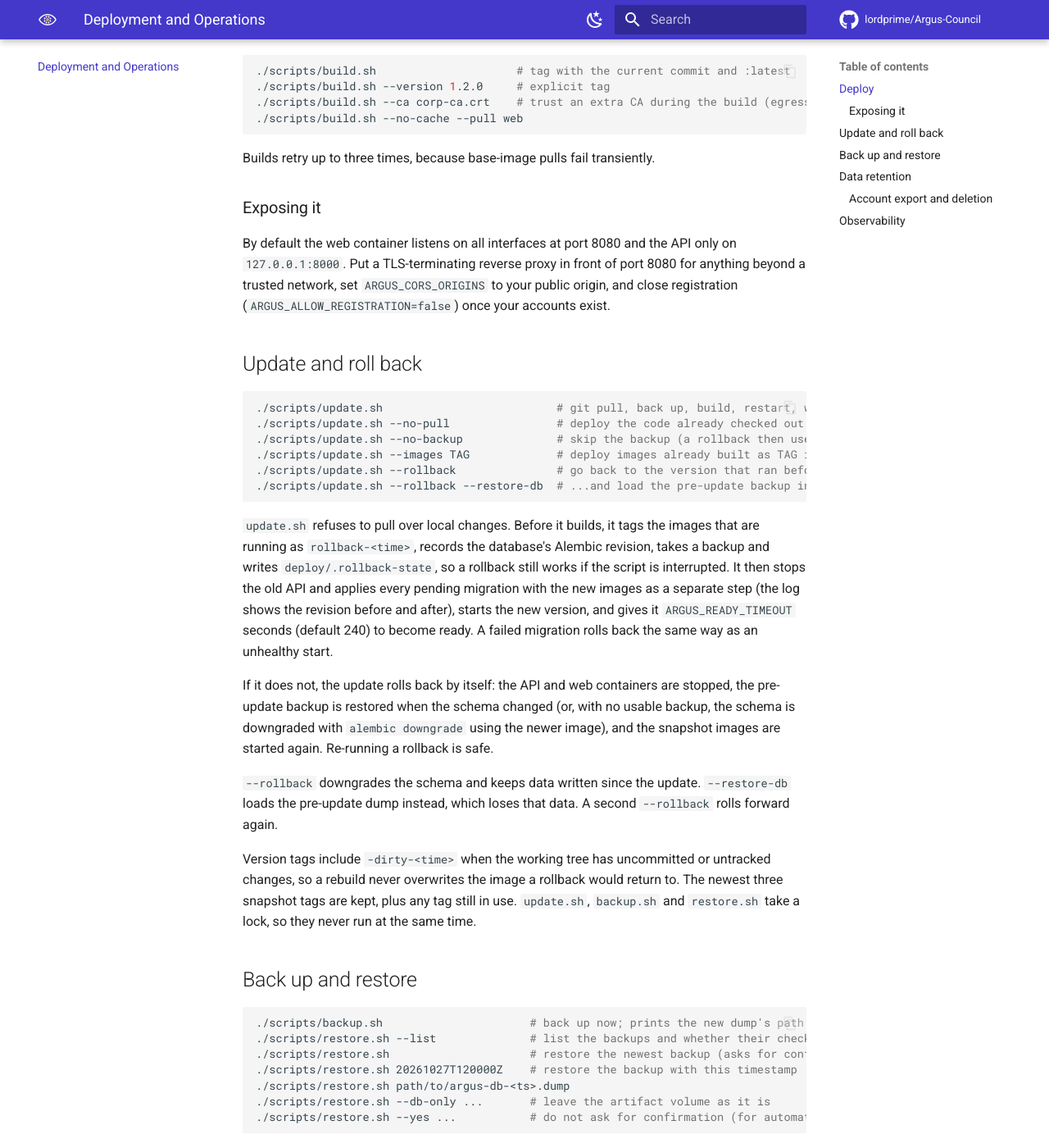
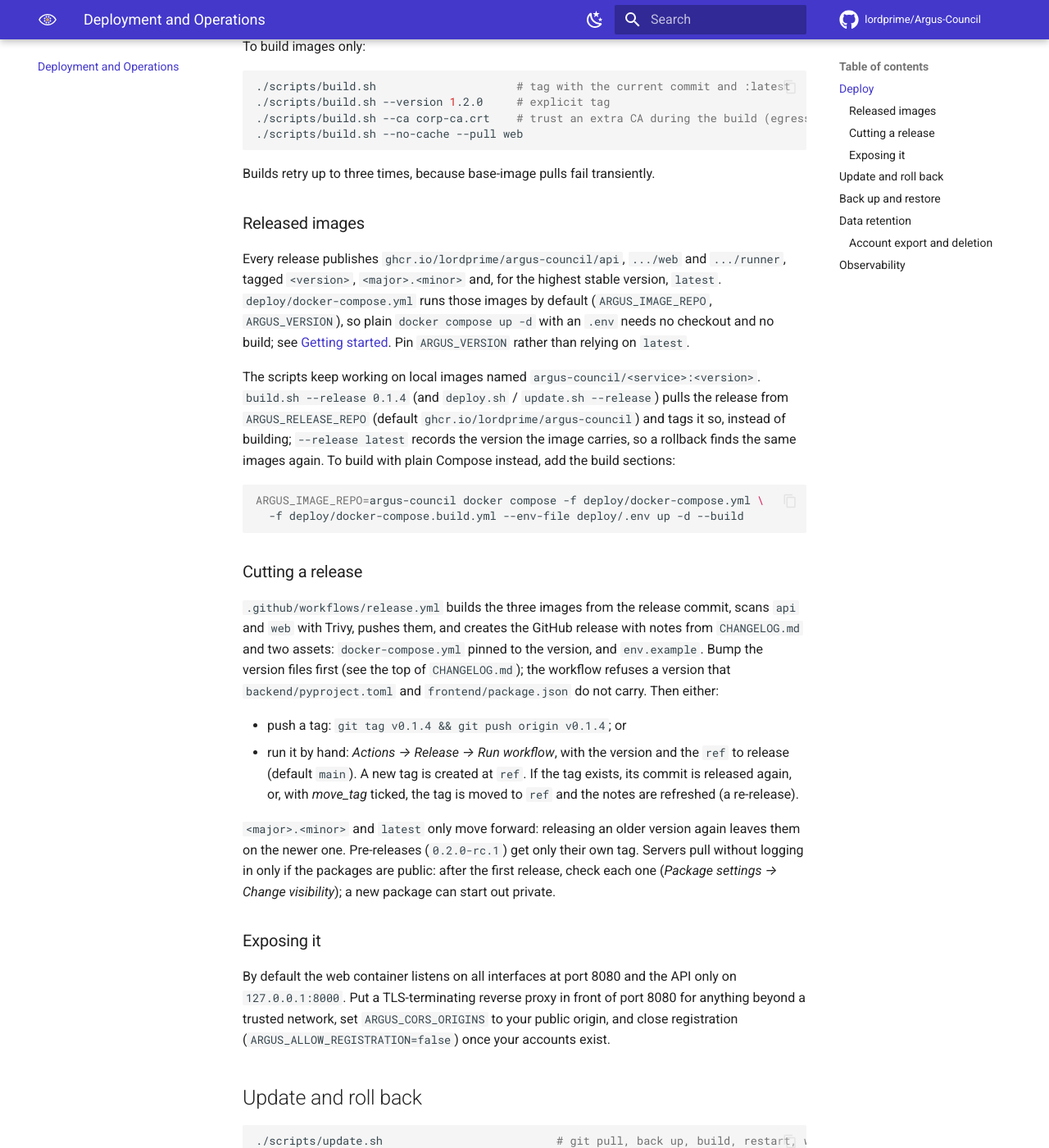
Before and after one commit to lordprime/Argus-Council, an MkDocs documentation site: the page built from docs/deployment.md, in a window 1280 px wide and 1400 px high, scrolled down 1592 px. Shown: the whole window at 82% size. Built offline with MkDocs 1.6.1 and Material for MkDocs 9.7.7, drawn with Linux system fonts in a browser that asks for light colours; comment, search, counter and statistics services are not loaded; some of the changed text lies outside the part shown.

Commit message:
Release images on GHCR; deploy with only a compose file and an .env
Release workflow (.github/workflows/release.yml):
- Runs on a pushed v* tag, or by hand with a version and a ref. A new tag
  is created at the ref; with move_tag an existing one is moved there and
  rebuilt (a re-release).
- Builds api, web and runner from the release commit, scans api and web
  with Trivy, and pushes the scanned images to
  ghcr.io/<owner>/argus-council/<service> as <version>, <major>.<minor> and
  latest. The last two only move forward; pre-releases get their own tag.
- Refuses a version that backend/pyproject.toml and frontend/package.json
  do not carry.
- Creates the GitHub release with notes from CHANGELOG.md, a
  docker-compose.yml pinned to the version and env.example.

Compose: deploy/docker-compose.yml runs the released images by default
(ARGUS_IMAGE_REPO, ARGUS_VERSION). The build sections moved to
deploy/docker-compose.build.yml, so plain `up` pulls and never builds.

Scripts: build.sh, deploy.sh and update.sh take --release VERSION to pull a
release (from ARGUS_RELEASE_REPO) instead of building, keeping backups,
the migration step and automatic rollback. --release latest records the
version the image carries. The scripts still run local argus-council/*
images; CI's compose smoke test points at the images it built.

Tests for the release path against the docker stub; docs and the 0.1.3
changelog entry updated.

````diff
--- a/docs/deployment.md
+++ b/docs/deployment.md
@@ -27,6 +27,7 @@ flowchart TB
 ./scripts/deploy.sh --pull      # git pull first: a full update in one command
 ./scripts/deploy.sh --smoke     # also run the end-to-end smoke test afterwards
 ./scripts/deploy.sh --no-build  # start the images already built (see build.sh)
+./scripts/deploy.sh --release 0.1.4  # pull a published release instead of building (or latest)
 ./scripts/deploy.sh --no-backup # existing deployment: skip the pre-update backup
 ./scripts/deploy.sh --ca FILE   # trust an extra CA while building
 ```
@@ -52,6 +53,44 @@ To build images only:
 
 Builds retry up to three times, because base-image pulls fail transiently.
 
+### Released images
+
+Every release publishes `ghcr.io/lordprime/argus-council/api`, `.../web` and `.../runner`, tagged
+`<version>`, `<major>.<minor>` and, for the highest stable version, `latest`.
+`deploy/docker-compose.yml` runs those images by default (`ARGUS_IMAGE_REPO`, `ARGUS_VERSION`), so
+plain `docker compose up -d` with an `.env` needs no checkout and no build; see
+[Getting started](getting-started.md#deploy-a-release-no-build). Pin `ARGUS_VERSION` rather than
+relying on `latest`.
+
+The scripts keep working on local images named `argus-council/<service>:<version>`.
+`build.sh --release 0.1.4` (and `deploy.sh` / `update.sh --release`) pulls the release from
+`ARGUS_RELEASE_REPO` (default `ghcr.io/lordprime/argus-council`) and tags it so, instead of
+building; `--release latest` records the version the image carries, so a rollback finds the same
+images again. To build with plain Compose instead, add the build sections:
+
+```bash
+ARGUS_IMAGE_REPO=argus-council docker compose -f deploy/docker-compose.yml \
+  -f deploy/docker-compose.build.yml --env-file deploy/.env up -d --build
+```
+
+### Cutting a release
+
+`.github/workflows/release.yml` builds the three images from the release commit, scans `api` and
+`web` with Trivy, pushes them, and creates the GitHub release with notes from `CHANGELOG.md` and two
+assets: `docker-compose.yml` pinned to the version, and `env.example`. Bump the version files first
+(see the top of `CHANGELOG.md`); the workflow refuses a version that `backend/pyproject.toml` and
+`frontend/package.json` do not carry. Then either:
+
+* push a tag: `git tag v0.1.4 && git push origin v0.1.4`; or
+* run it by hand: *Actions → Release → Run workflow*, with the version and the `ref` to release
+  (default `main`). A new tag is created at `ref`. If the tag exists, its commit is released again,
+  or, with *move_tag* ticked, the tag is moved to `ref` and the notes are refreshed (a re-release).
+
+`<major>.<minor>` and `latest` only move forward: releasing an older version again leaves them on
+the newer one. Pre-releases (`0.2.0-rc.1`) get only their own tag. Servers pull without logging
+in only if the packages are public: after the first release, check each one (*Package settings →
+Change visibility*); a new package can start out private.
+
 ### Exposing it
 
 By default the web container listens on all interfaces at port 8080 and the API only on
@@ -66,6 +105,7 @@ trusted network, set `ARGUS_CORS_ORIGINS` to your public origin, and close regis
 ./scripts/update.sh --no-pull                # deploy the code already checked out
 ./scripts/update.sh --no-backup              # skip the backup (a rollback then uses alembic downgrade)
 ./scripts/update.sh --images TAG             # deploy images already built as TAG instead of building
+./scripts/update.sh --release 0.1.4          # deploy a published release (no build, no git pull)
 ./scripts/update.sh --rollback               # go back to the version that ran before the last update
 ./scripts/update.sh --rollback --restore-db  # ...and load the pre-update backup instead of downgrading
 ```
````
Also changed, not shown: CHANGELOG.md (+13 -0 lines), docs/architecture.md (+2 -2 lines), docs/configuration.md (+3 -1 lines), docs/getting-started.md (+25 -3 lines), 11 other files.
